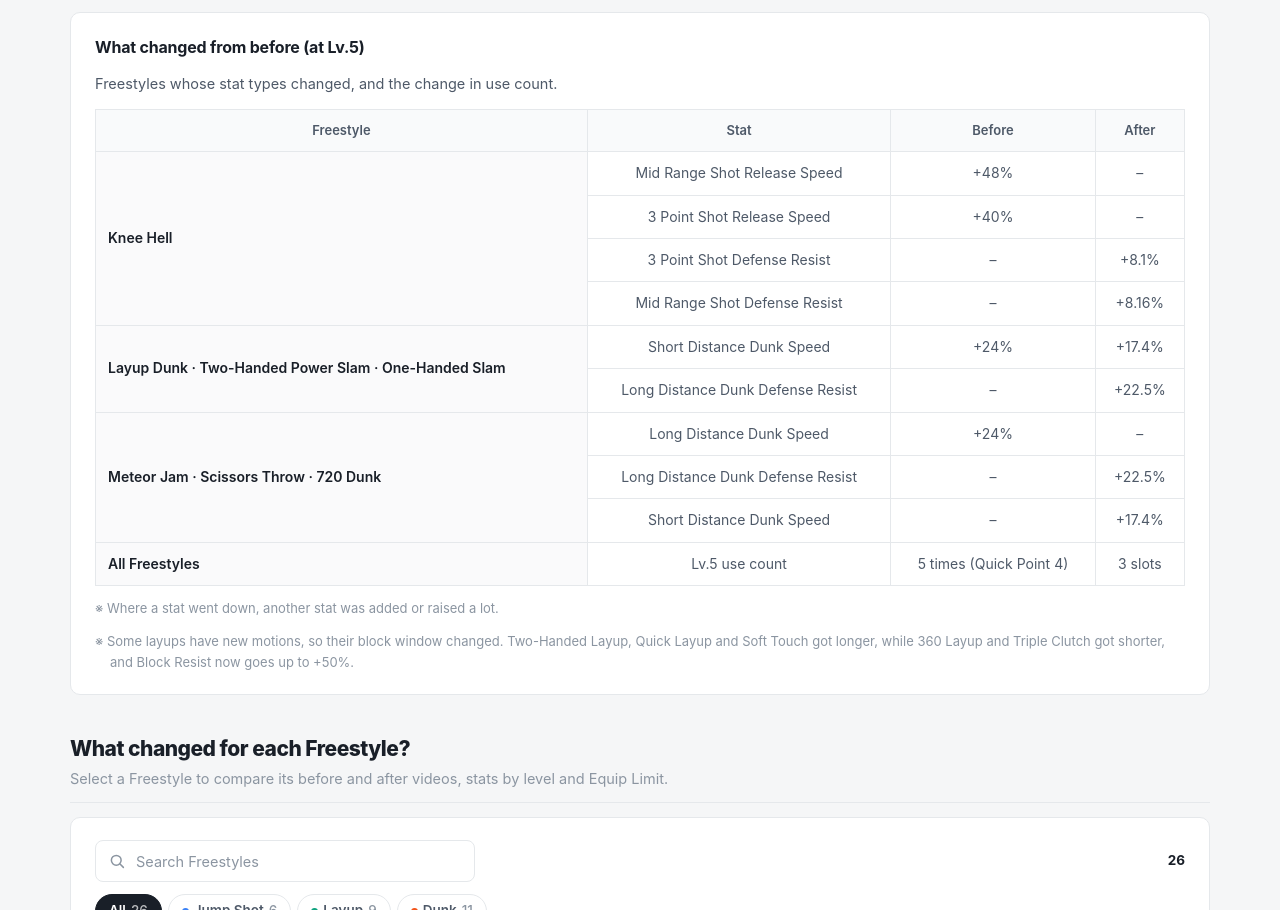
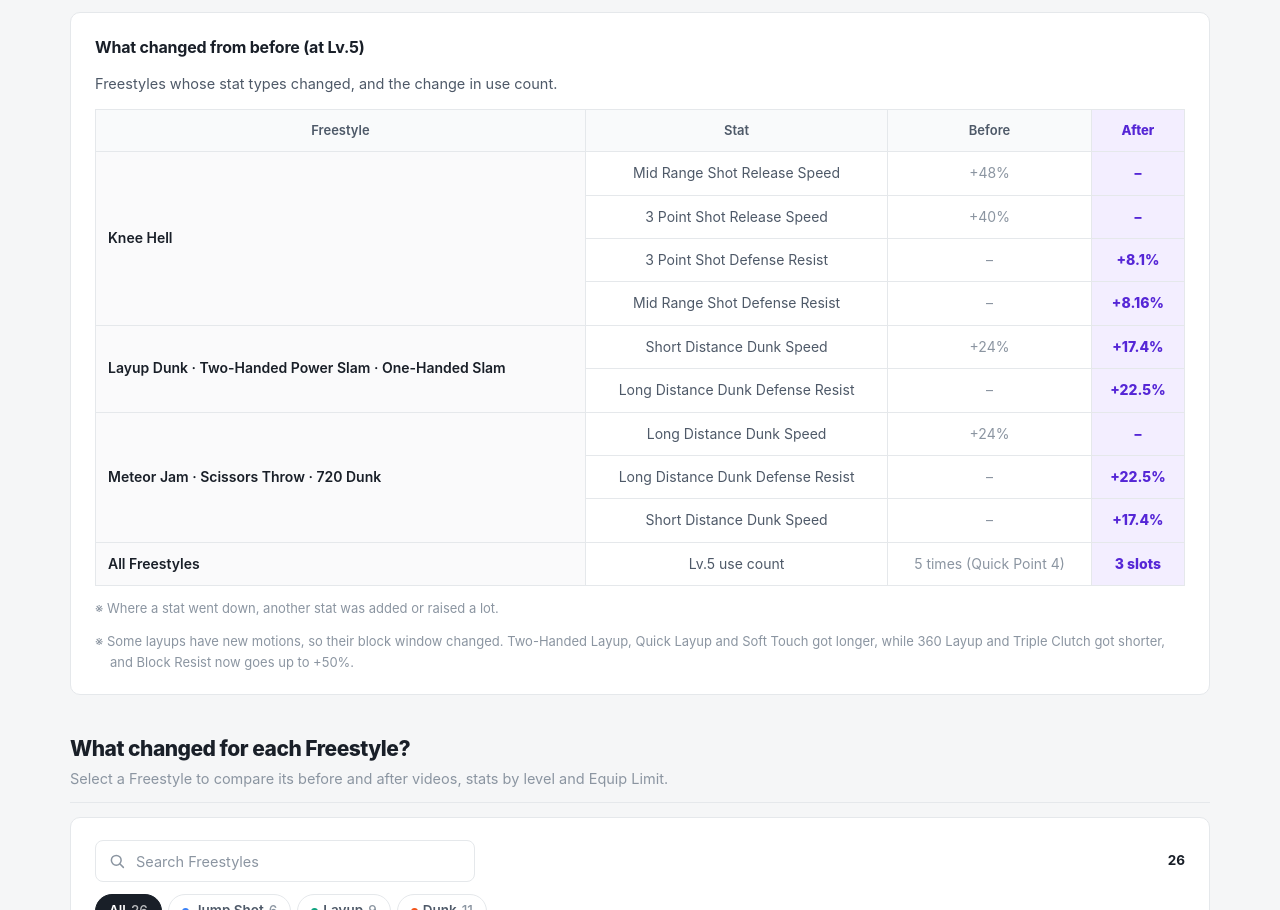
Before and after one commit to 3on3-notice/freestyle, a plain HTML site: page index.html in a window 1280 px wide. Shown: the part 10201-11111 px from the top of the page. Drawn offline with Linux system fonts and the light colour scheme; a script that the page names is missing; a web font is replaced by a local one.

Commit message:
Lv.5 비교표: 리뉴얼 후 칸 강조(보라 바탕 · 굵게), 리뉴얼 전은 흐리게
Co-Authored-By: Claude Opus 5.5 <noreply@anthropic.com>

```diff
--- a/index.html
+++ b/index.html
@@ -183,6 +183,8 @@ a.mi::after{content:"";position:absolute;right:17px;top:50%;width:7px;height:7px
 .t td{color:var(--t2)}
 .t.boxed th,.t.boxed td{border:1px solid var(--line)}
 .t.boxed tbody th{background:#FAFAFB;white-space:normal;min-width:150px}
+.t.boxed td:nth-last-child(2){color:var(--t3)}
+.t.boxed td:last-child,.t.boxed thead th:last-child{background:#F3EEFF;color:var(--or-d);font-weight:800}
 .gdot{display:inline-block;width:7px;height:7px;border-radius:50%;background:var(--g,var(--t4));margin-right:6px;vertical-align:1px}
 
 /* 작은 칸(정의 목록) */
```
